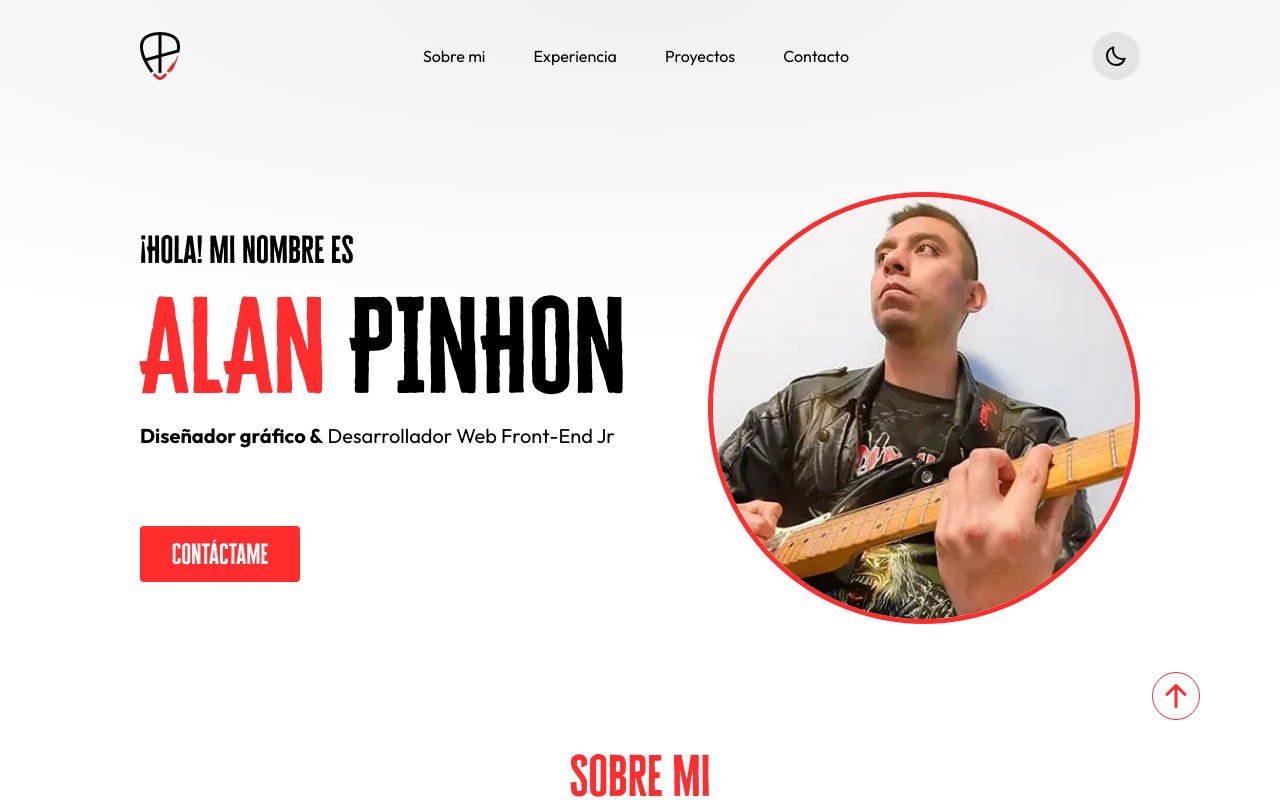
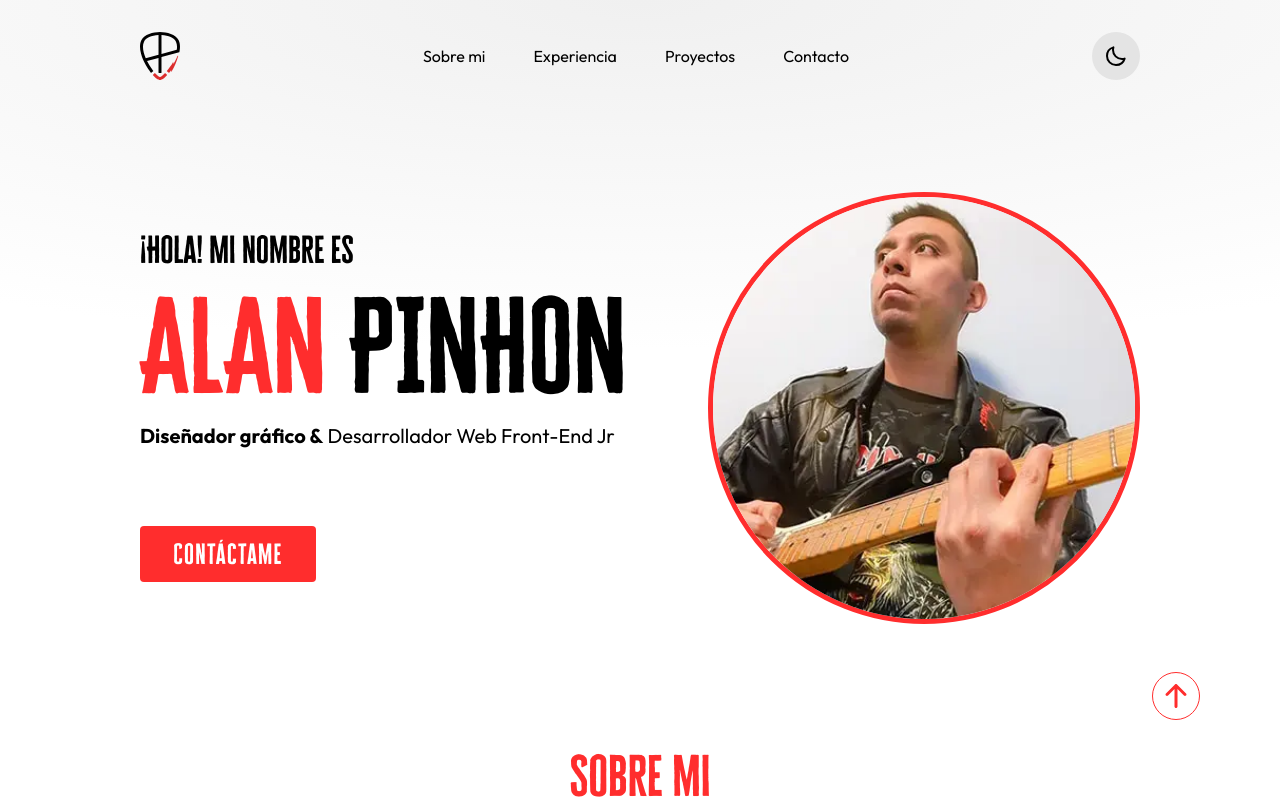
Before and after one commit to AlanPinhon/ap-portfolio, a React (Vite) app: page / in a window 1280 px wide. Shown: the top 800 px of the page. Built offline with nearby package versions, Linux system fonts and the light colour scheme.

Commit message:
style: styles refactoring in the ContactButton component

```diff
--- a/src/components/ContactButton/ContactButtonStyles.css
+++ b/src/components/ContactButton/ContactButtonStyles.css
@@ -1,6 +1,7 @@
 .contact-btn {
-  width: 10rem;
-  padding: 1rem 1.5rem;
+  width: 11rem;
+  padding: 1rem 1.25rem;
+  letter-spacing: .08rem;
   text-align: center;
   text-decoration: none;
   font-family: var(--cheddar-font);
@@ -14,7 +15,7 @@
   transition: .15s ease-in-out;
 
   &:hover {
-    background-color: #FF8C8C;
+    background-color: #cc0000;
     color: var(--main-white);
   }
 }
```
